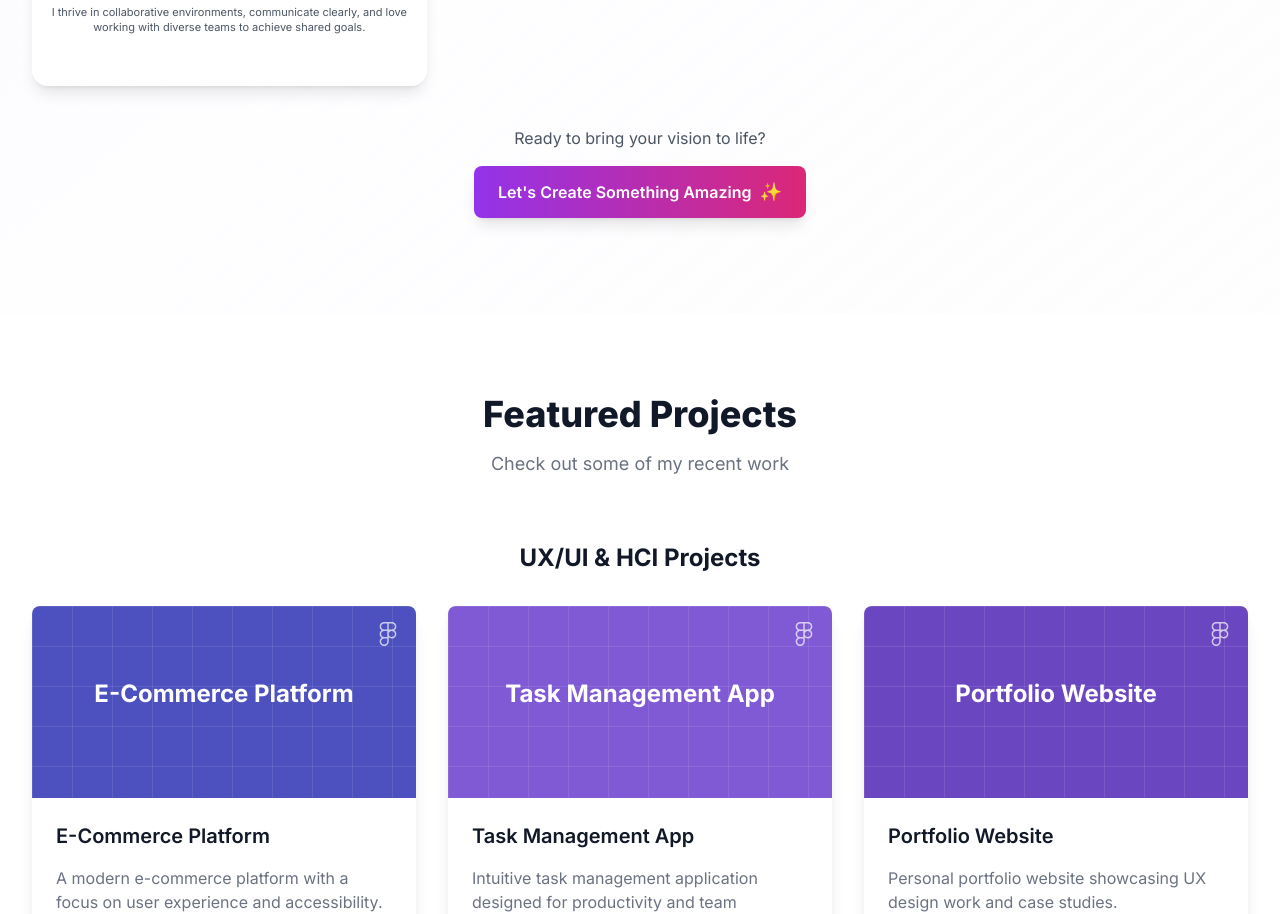
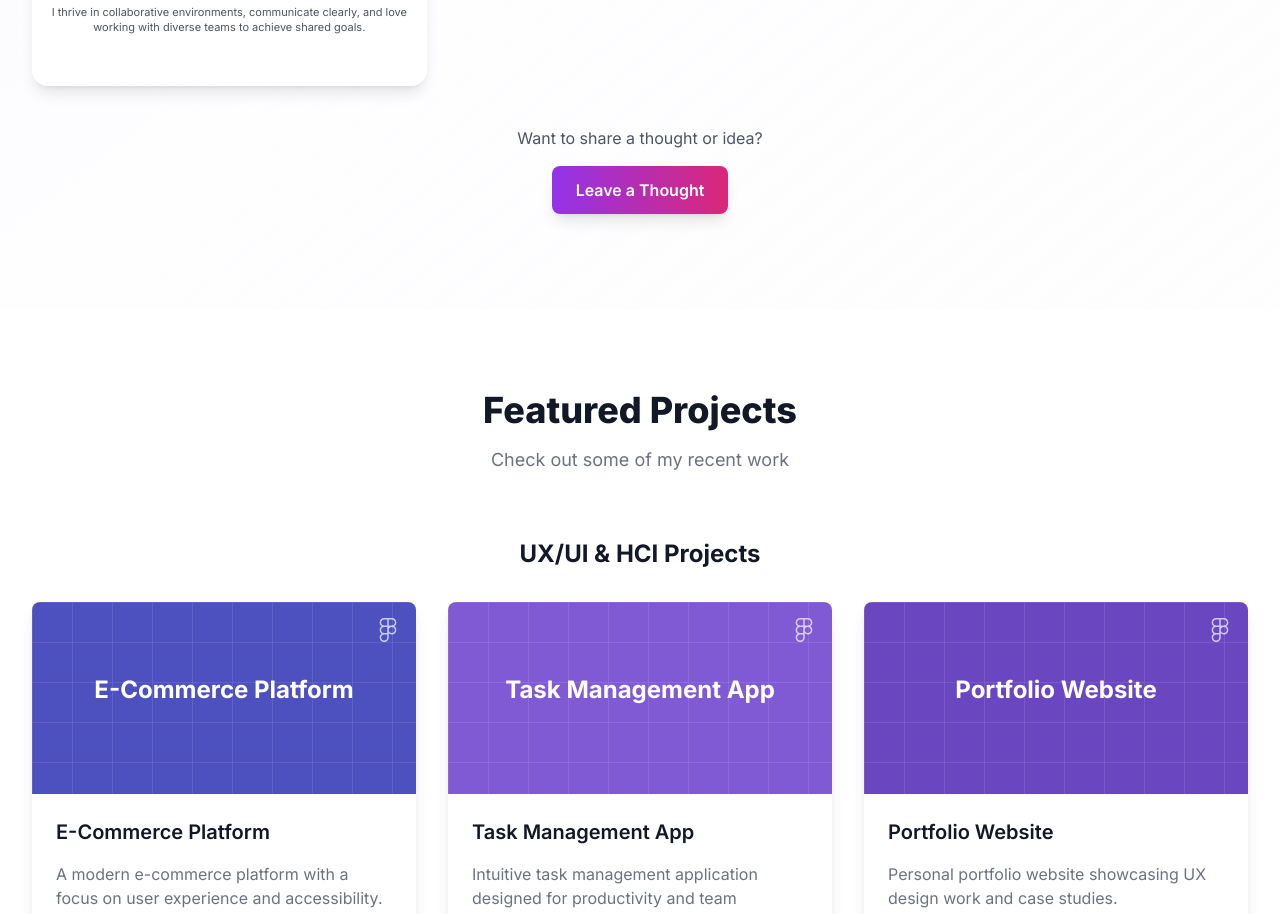
Before and after one commit to anasharma7/Ananya-portfolio, a Next.js app: page / in a window 1280 px wide. Shown: the part 1681-2595 px from the top of the page. Built offline with nearby package versions, Linux system fonts and the light colour scheme.

Commit message:
Refine 'Leave a Thought' modal and align grid in 'What I Bring to the Table', remove emojis, improve card alignment

```diff
--- a/src/components/sections/WhyHireMe.tsx
+++ b/src/components/sections/WhyHireMe.tsx
@@ -100,7 +100,7 @@ const WhyHireMe = () => {
           </p>
         </div>
 
-        <div className="grid grid-cols-1 md:grid-cols-2 lg:grid-cols-3 gap-4 mb-10">
+        <div className="grid grid-cols-1 sm:grid-cols-2 lg:grid-cols-3 gap-4 mb-10">
           {reasons.map((reason, index) => {
             const isHovered = hoveredSkill === index;
             return (
@@ -146,28 +146,24 @@ const WhyHireMe = () => {
         {/* Call to action */}
         <div className="text-center mt-10">
           <p className="text-base text-gray-600 dark:text-gray-400 mb-4">
-            Ready to bring your vision to life?
+            Want to share a thought or idea?
           </p>
           <button
             onClick={() => {
               setShowModal(true);
               setSubmitted(false);
               setIdea('');
-              // Sparkle animation
-              const btn = document.getElementById('amazing-btn');
+              const btn = document.getElementById('thought-btn');
               if (btn) {
                 btn.classList.add('animate-pulse');
                 setTimeout(() => btn.classList.remove('animate-pulse'), 600);
               }
             }}
-            id="amazing-btn"
+            id="thought-btn"
             className="group relative bg-gradient-to-r from-purple-600 to-pink-600 text-white font-semibold py-3 px-6 rounded-lg transition-all duration-300 shadow-lg hover:shadow-2xl transform hover:scale-105 overflow-hidden focus:outline-none"
           >
             <div className="absolute inset-0 bg-gradient-to-r from-transparent via-white/20 to-transparent -skew-x-12 transform translate-x-[-100%] group-hover:translate-x-[100%] transition-transform duration-1000 ease-out pointer-events-none" />
-            <span className="relative z-10 flex items-center gap-2">
-              <span>Let's Create Something Amazing</span>
-              <span className="text-lg">✨</span>
-            </span>
+            <span className="relative z-10">Leave a Thought</span>
           </button>
         </div>
 
@@ -178,13 +174,13 @@ const WhyHireMe = () => {
               <button onClick={() => setShowModal(false)} className="absolute top-2 right-2 text-gray-400 hover:text-pink-500 text-xl">×</button>
               {!submitted ? (
                 <>
-                  <div className="mb-2 text-2xl font-handwriting text-purple-600 dark:text-purple-300">Let’s create something amazing together!</div>
-                  <div className="mb-4 text-xs text-gray-600 dark:text-gray-300 text-center">Tell me your dream project and I’ll help you make it real.</div>
+                  <div className="mb-2 text-2xl font-handwriting text-purple-600 dark:text-purple-300">Leave a Thought</div>
+                  <div className="mb-4 text-xs text-gray-600 dark:text-gray-300 text-center">Share a thought, idea, or feedback. I’d love to hear from you!</div>
                   <input
                     type="text"
                     value={idea}
                     onChange={e => setIdea(e.target.value)}
-                    placeholder="Describe your idea..."
+                    placeholder="Type your thought..."
                     className="w-full rounded-md border border-purple-200 dark:border-purple-700 px-2 py-1 text-sm mb-3 focus:outline-none focus:ring-2 focus:ring-pink-400"
                   />
                   <button
@@ -195,13 +191,12 @@ const WhyHireMe = () => {
                     disabled={!idea.trim()}
                     className="bg-gradient-to-r from-purple-600 to-pink-600 text-white font-semibold py-1.5 px-4 rounded-lg mt-1 transition-all duration-300 shadow hover:shadow-xl disabled:opacity-50"
                   >
-                    Send ✨
+                    Send
                   </button>
                 </>
               ) : (
                 <div className="flex flex-col items-center justify-center min-h-[100px]">
-                  <div className="text-2xl mb-2 animate-bounce">✨</div>
-                  <div className="text-base font-handwriting text-purple-600 dark:text-purple-300 text-center">Your idea is on its way!</div>
+                  <div className="text-base font-handwriting text-purple-600 dark:text-purple-300 text-center">Thank you for sharing your thought!</div>
                 </div>
               )}
             </div>
```
